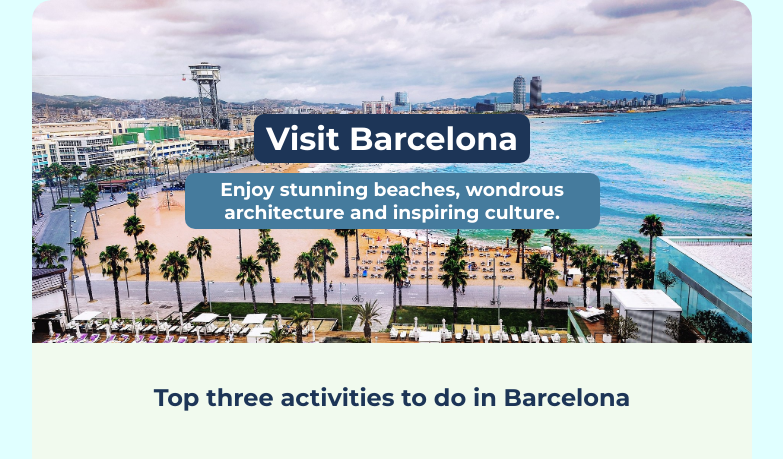
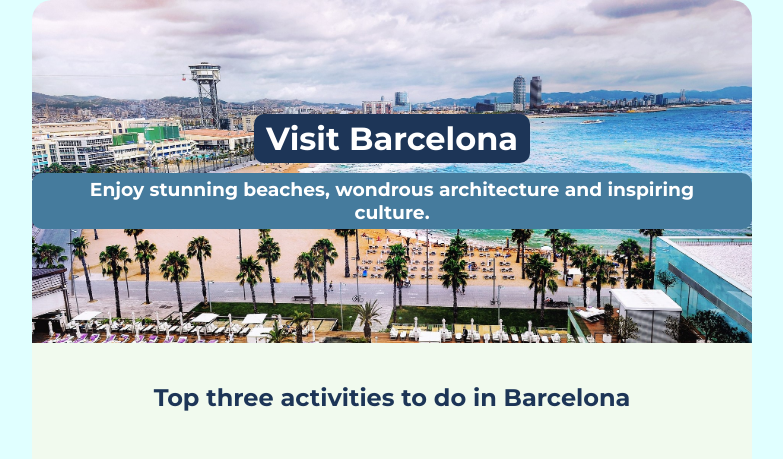
Before and after one commit to inferno14/Barcelona-Hometown-Homepage, a plain HTML site: page index.html in a window 1280 px wide. Shown: the top 459 px of the page, without its empty margins (248-1031 px from the left). Drawn offline with Linux system fonts and the light colour scheme; grey boxes are pictures that could not be loaded.

Commit message:
Update style.css
removed width property for hero-subtitle

```diff
--- a/style.css
+++ b/style.css
@@ -43,7 +43,6 @@ body{
 .hero-subtitle{
     background-color: #457B9D;
     padding: 5px 30px;
-    width: 355px;
     text-align: center;
 }
 
```
